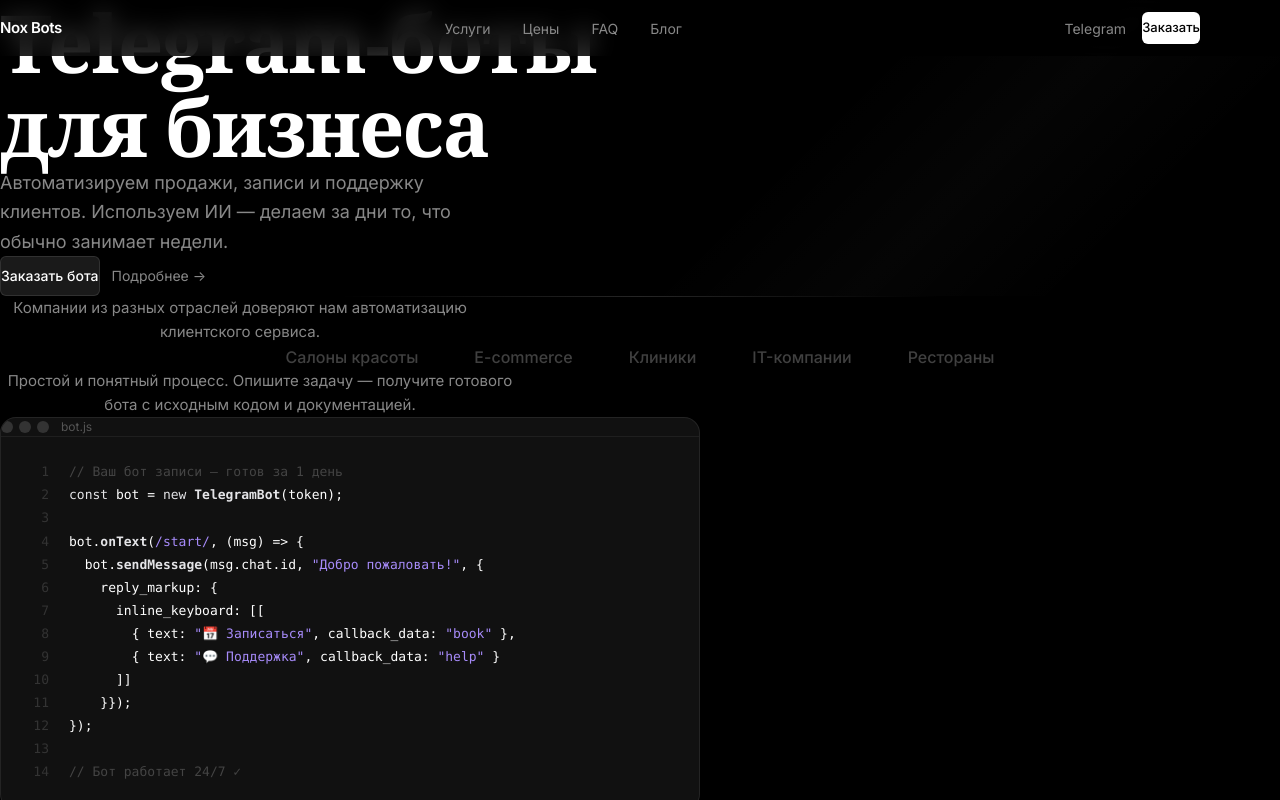
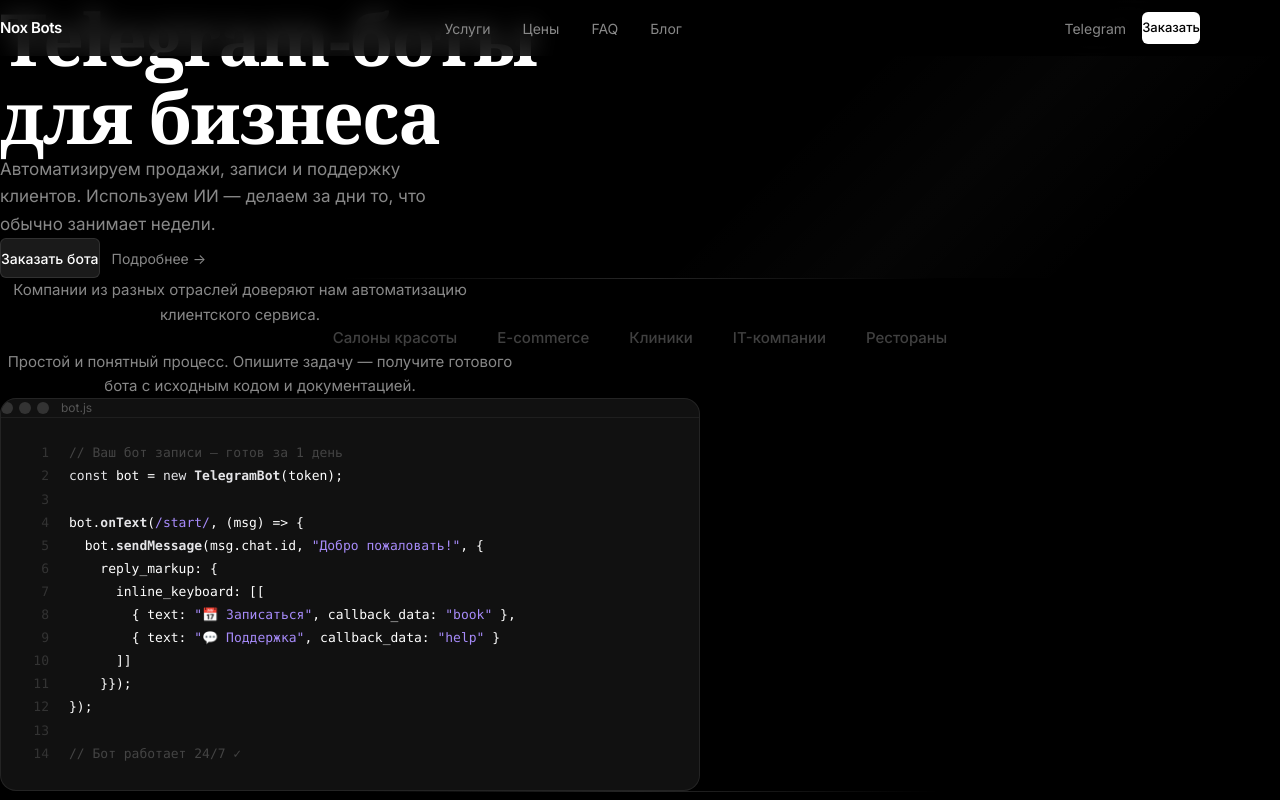
Before and after one commit to visionnum-nox/nox-bots, a Next.js app: page / in a window 1280 px wide. Shown: the top 800 px of the page. Built offline with nearby package versions, Linux system fonts and the light colour scheme.

Commit message:
Fix: hero sizing, spacing, trust badges wrap

```diff
--- a/src/app/page.tsx
+++ b/src/app/page.tsx
@@ -78,16 +78,16 @@ export default function Page() {
       </div>
 
       {/* ═══ HERO ═══ */}
-      <section className="relative pt-44 sm:pt-56 pb-32 sm:pb-44 px-6">
+      <section className="relative pt-28 sm:pt-40 md:pt-48 pb-24 sm:pb-36 px-6">
         <div className="hero-bg" />
         <div className="relative max-w-[1200px] mx-auto reveal">
-          <h1 className="text-[36px] sm:text-[56px] md:text-[72px] lg:text-[80px] font-bold leading-[1.05] tracking-tight mb-6" style={{fontFamily:"'Georgia', 'Times New Roman', serif"}}>
+          <h1 className="text-[32px] sm:text-[48px] md:text-[60px] lg:text-[72px] font-bold leading-[1.08] tracking-tight mb-6" style={{fontFamily:"'Georgia', 'Times New Roman', serif"}}>
             Telegram-боты<br />для бизнеса
           </h1>
-          <p className="text-[16px] sm:text-[18px] t2 max-w-[480px] leading-relaxed mb-8">
+          <p className="text-[15px] sm:text-[17px] t2 max-w-[460px] leading-relaxed mb-8">
             Автоматизируем продажи, записи и поддержку клиентов. Используем ИИ — делаем за дни то, что обычно занимает недели.
           </p>
-          <div className="flex gap-3">
+          <div className="flex flex-wrap gap-3">
             <button onClick={open} className="h-10 px-5 rounded-md text-[14px] font-medium cursor-pointer transition-colors" style={{background:'#1a1a1a',color:'#fff',border:'1px solid rgba(255,255,255,0.1)'}}>
               Заказать бота
             </button>
@@ -104,7 +104,7 @@ export default function Page() {
           <p className="text-center text-[15px] t2 max-w-[480px] mx-auto mb-12 leading-relaxed">
             Компании из разных отраслей доверяют нам автоматизацию клиентского сервиса.
           </p>
-          <div className="flex justify-center items-center gap-8 sm:gap-14 flex-wrap text-[14px] sm:text-[16px] font-medium" style={{color:'rgba(255,255,255,0.25)'}}>
+          <div className="flex justify-center items-center gap-5 sm:gap-10 flex-wrap text-[13px] sm:text-[15px] font-medium" style={{color:'rgba(255,255,255,0.25)'}}>
             <span>Салоны красоты</span>
             <span>E-commerce</span>
             <span>Клиники</span>
```
